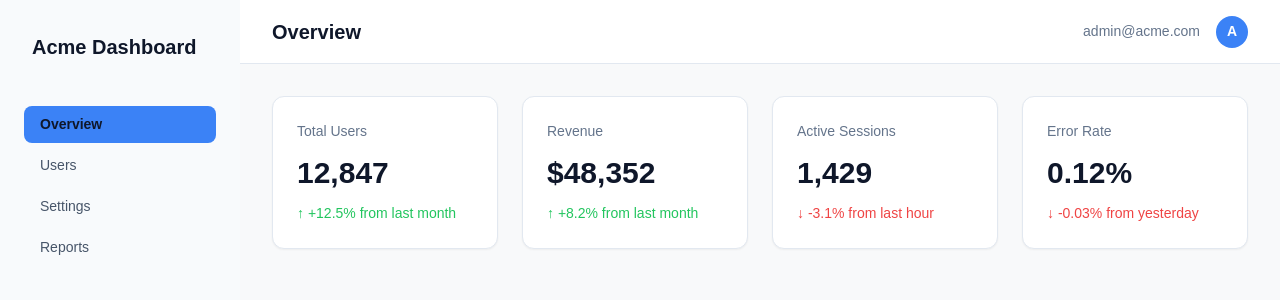
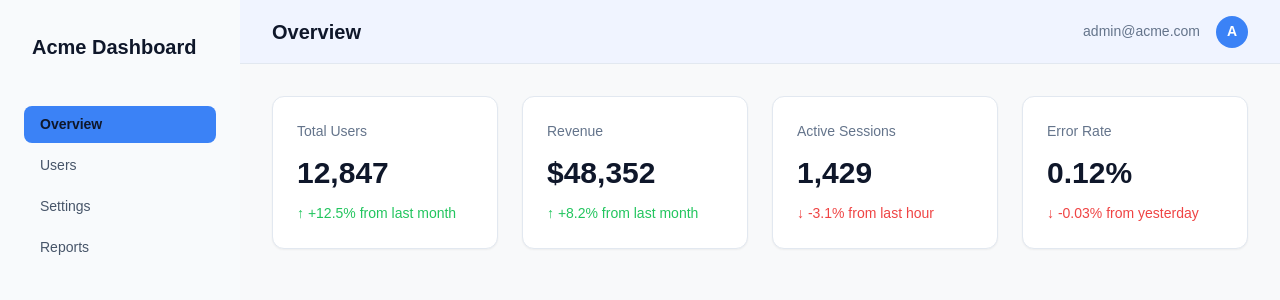
Before and after one commit to dmcphillips13/triaige-sample-app, a Next.js app: page /overview in a window 1280 px wide. Shown: the top 300 px of the page. Built offline with nearby package versions, Linux system fonts and the light colour scheme.

Commit message:
Change header background to light blue tint

```diff
--- a/src/app/globals.css
+++ b/src/app/globals.css
@@ -5,7 +5,7 @@
   --color-bg-primary: #ffffff;
   --color-bg-secondary: #f8f9fa;
   --color-bg-sidebar: #f8fafc;
-  --color-bg-header: #ffffff;
+  --color-bg-header: #f0f4ff;
   --color-bg-card: #ffffff;
   --color-bg-input: #ffffff;
   --color-bg-hover: #f1f5f9;
```
